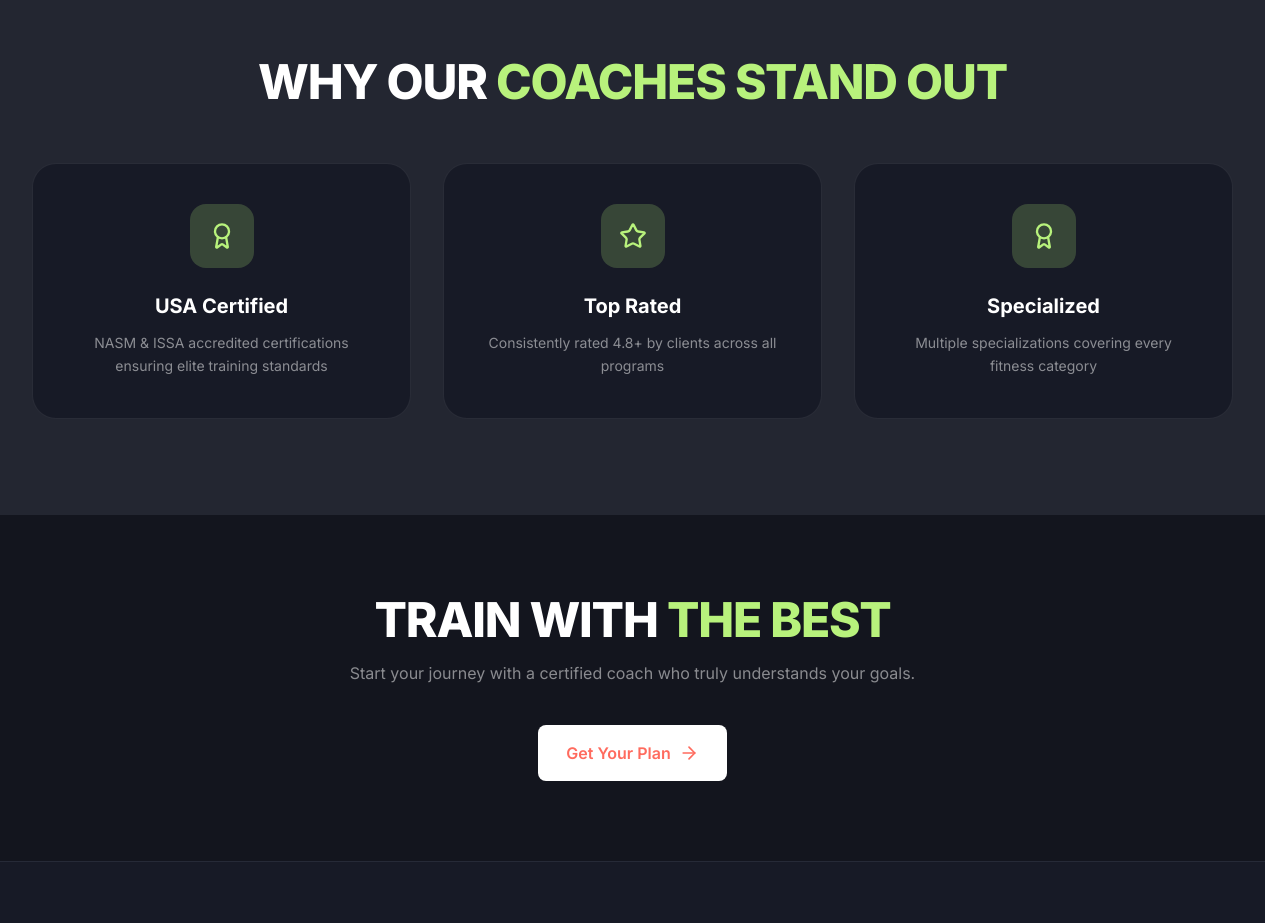
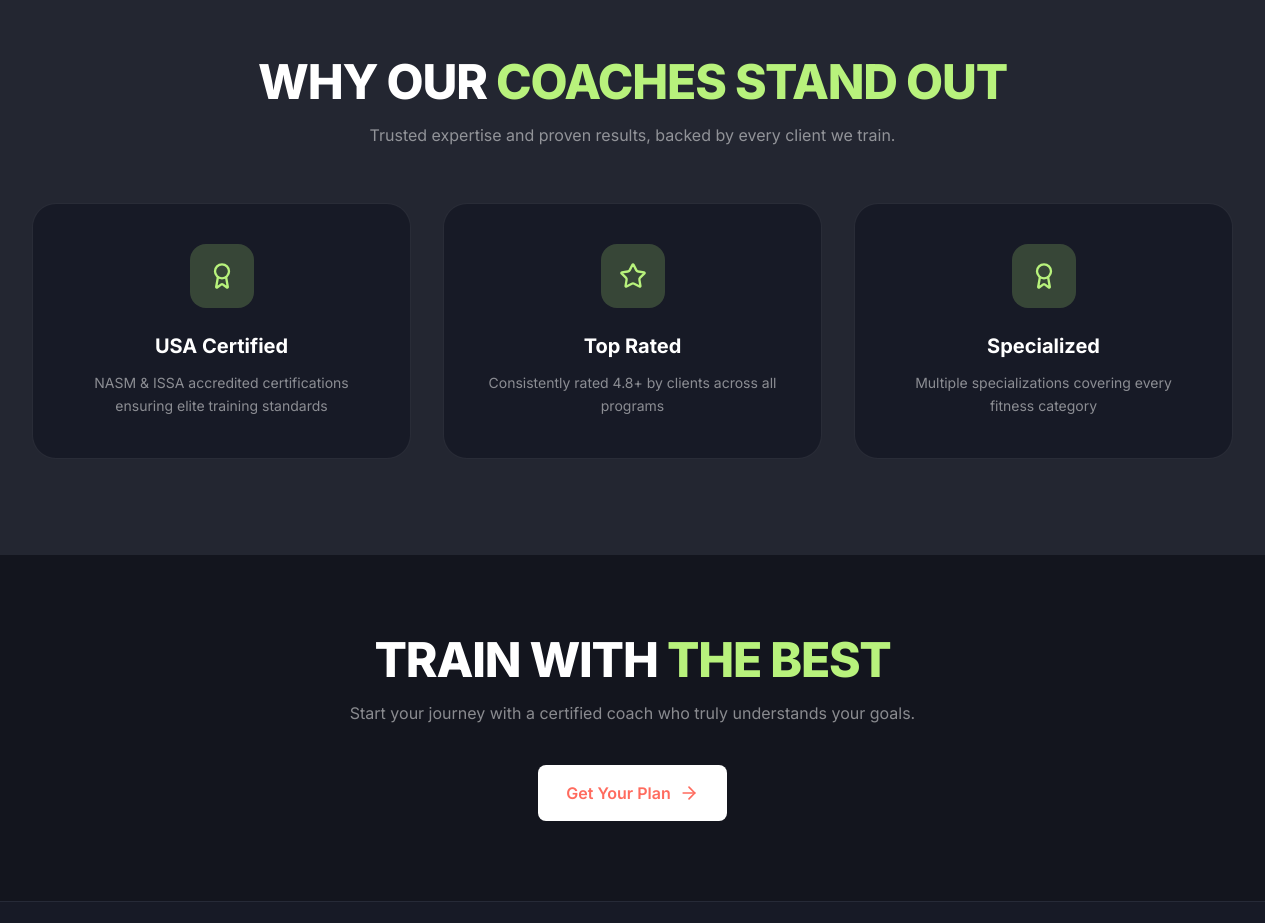
Before and after one commit to sculptandstrive/Company-website, a React (Vite) app: page /trainers in a window 1280 px wide. Shown: the part 1800-2723 px from the top of the page. Built offline with nearby package versions, Linux system fonts and the light colour scheme; no server answers.

Commit message:
Add expertise description to Trainers page
Added a description paragraph highlighting trusted expertise and proven results.

```diff
--- a/src/app/pages/Trainers.tsx
+++ b/src/app/pages/Trainers.tsx
@@ -293,6 +293,9 @@
             <h2 className="text-4xl md:text-5xl font-extrabold tracking-tight text-white mb-4 leading-[1.05]">
               WHY OUR <span className="text-[#B8F27C]">COACHES STAND OUT</span>
             </h2>
+             <p className="text-white/50 text-base max-w-xl mx-auto">
+    Trusted expertise and proven results, backed by every client we train.
+  </p>
           </FadeIn>
           <div className="grid grid-cols-1 md:grid-cols-3 gap-8">
             {highlights.map((h, i) => (
```
